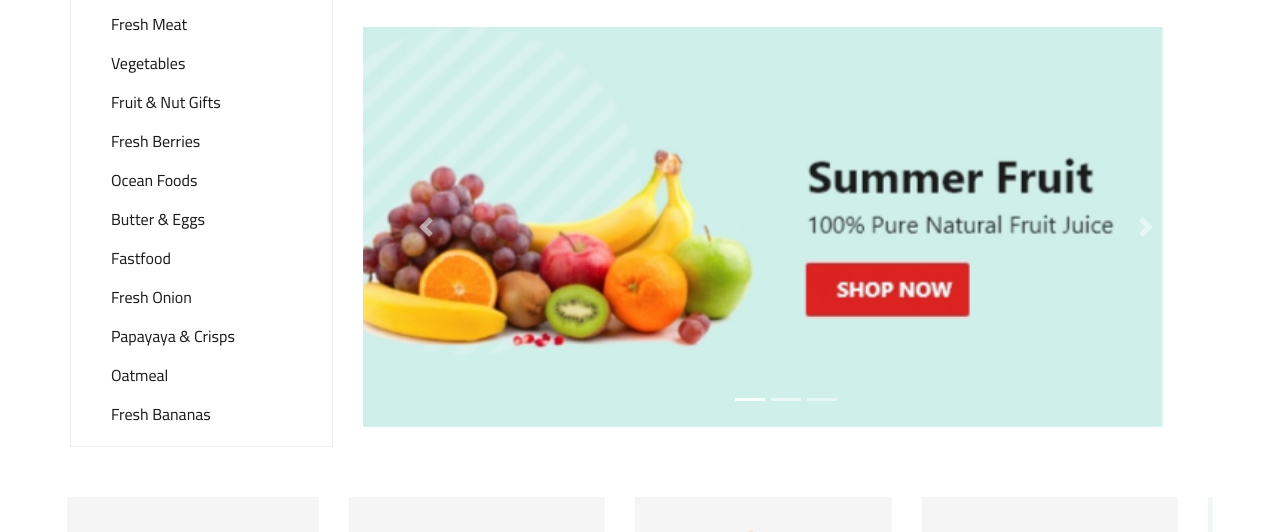
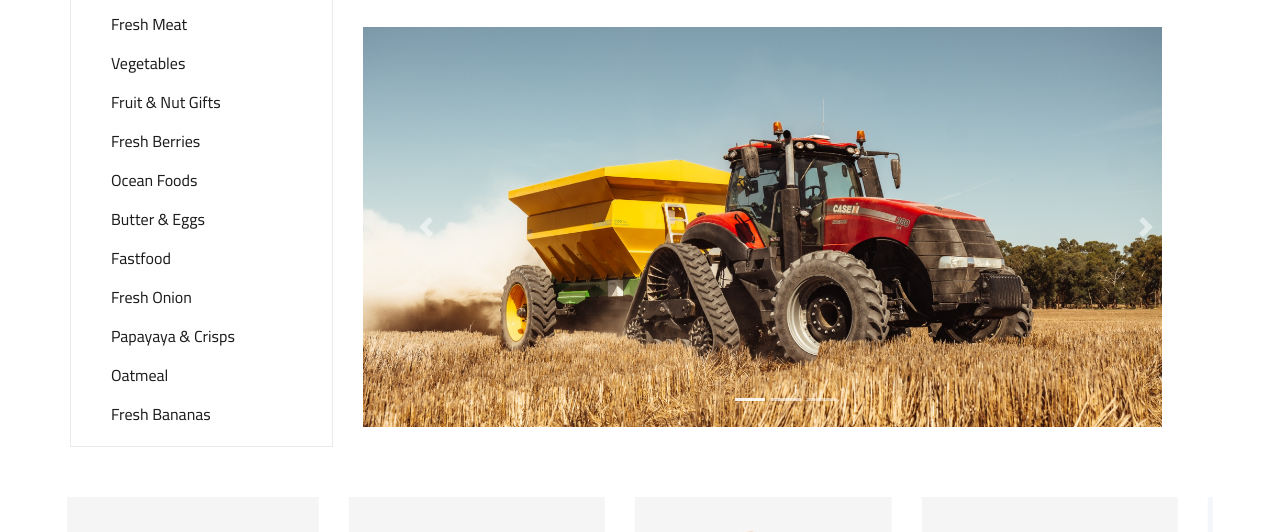
Before and after one commit to surajcr7/project, a plain HTML site: page index.html in a window 1280 px wide. Shown: the part 193-725 px from the top of the page. Drawn offline with nearby package versions, Linux system fonts and the light colour scheme.

Commit message:
first commit

```diff
--- a/index.html
+++ b/index.html
@@ -229,7 +229,7 @@
     <!-- Slides -->
     <div class="carousel-inner">
         <div class="carousel-item active">
-            <img src="img/slide1.jpg" alt="Slide 1">
+            <img src="img/slide11.jpg" alt="Slide 1">
             <div class="carousel-caption">
                 <!-- <h3>Slide 3</h3>
                 <p>Description of Slide 3</p> -->
```
Also changed, not shown: img/slide11.jpg (added), 2 other files.
